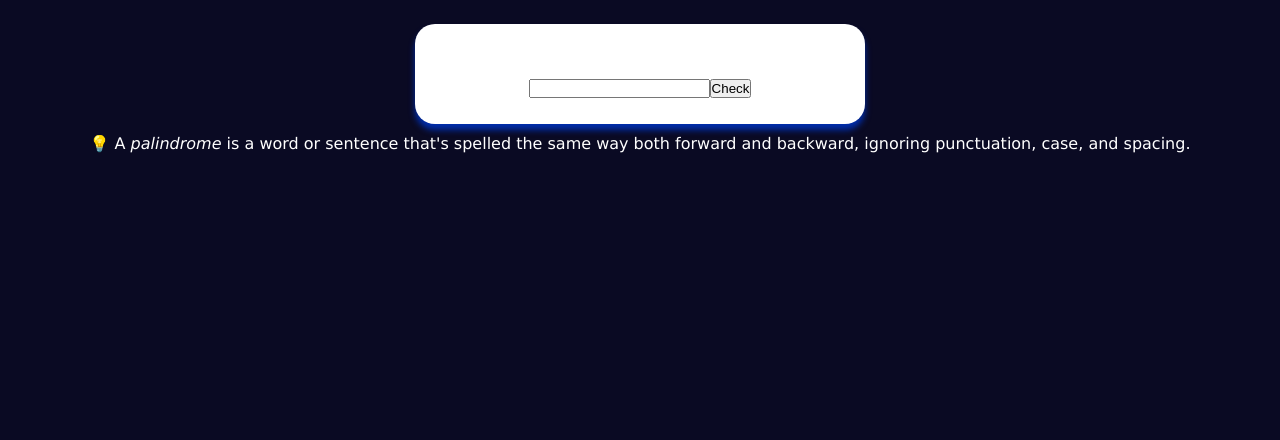
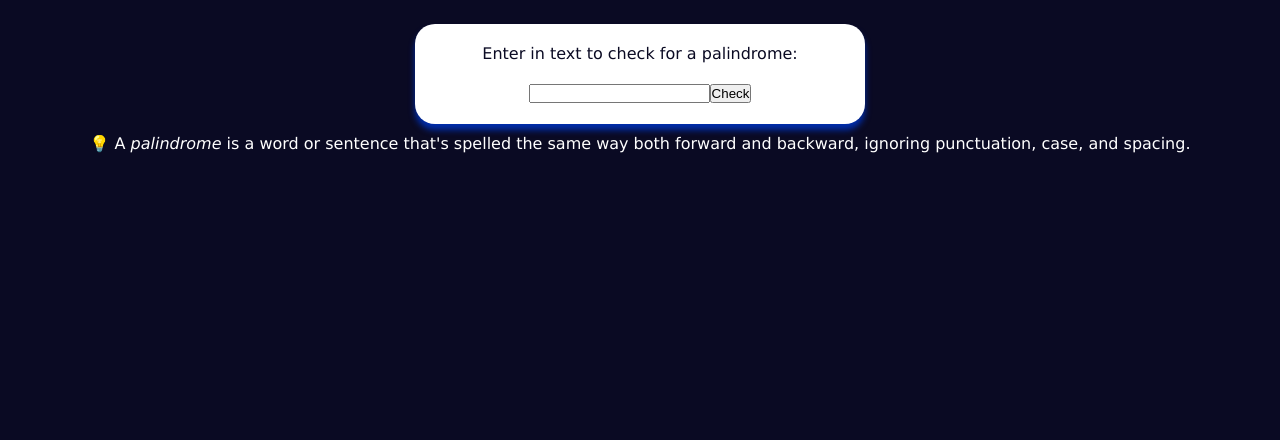
Before and after one commit to Erikote04/Palindrome-Checker, a plain HTML site: page index.html in a window 1280 px wide. Shown: the part 360-800 px from the top of the page. Drawn offline with Linux system fonts and the light colour scheme.

Commit message:
[Styles] Label

```diff
--- a/styles.css
+++ b/styles.css
@@ -42,3 +42,8 @@ body {
     background-color: #ffffff;
     box-shadow: 0 6px 6px #002ead;
 }
+
+label {
+    margin-bottom: 20px;
+    color: #0a0a23;
+}
```
